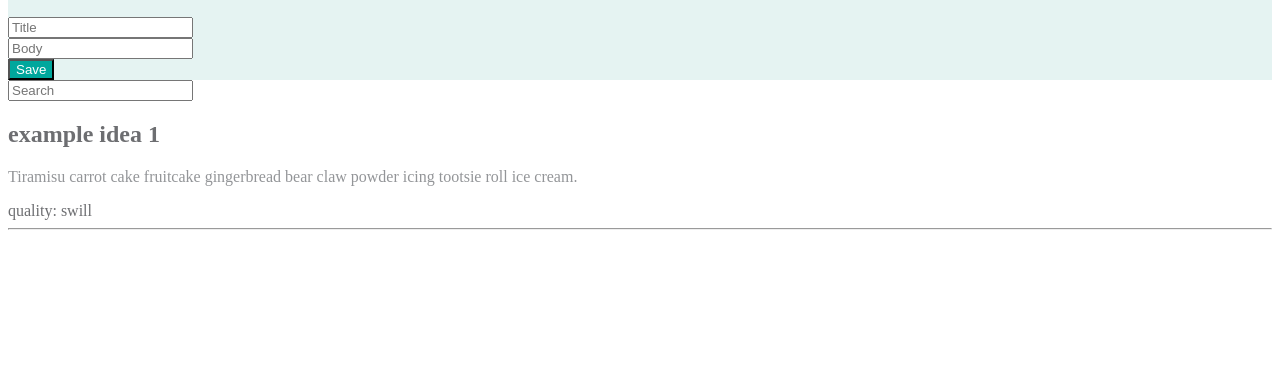
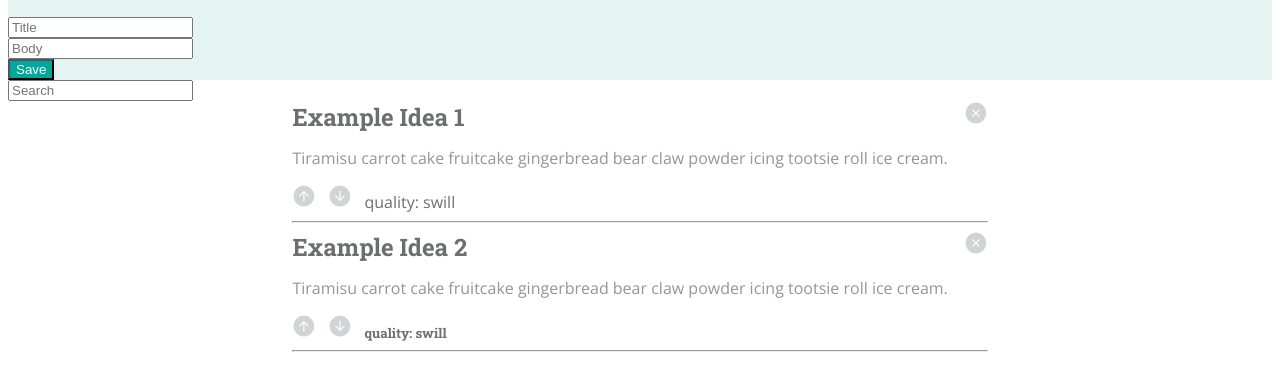
Before and after one commit to rufusasterisk/idea-box, a plain HTML site: page index.html in a window 1280 px wide. Shown: the part 50-440 px from the top of the page. Drawn offline with nearby package versions, Linux system fonts and the light colour scheme.

Commit message:
Add initial idea section css, add images

```diff
--- a/index.html
+++ b/index.html
@@ -22,12 +22,21 @@
       <input id="search-field" class="input-field" type="text" placeholder="Search">
       <div class="">
         <article class="card">
-          <h2>example idea 1</h2>
+          <h2>Example Idea 1</h2>
           <div class="delete-btn"></div>
           <p>Tiramisu carrot cake fruitcake gingerbread bear claw powder icing tootsie roll ice cream.</p>
           <div class="upvote-btn"></div>
           <div class="downvote-btn"></div>
           <span>quality: swill</span>
+          <hr>
+        </article>
+        <article class="card">
+          <h2>Example Idea 2</h2>
+          <div class="delete-btn"></div>
+          <p>Tiramisu carrot cake fruitcake gingerbread bear claw powder icing tootsie roll ice cream.</p>
+          <div class="upvote-btn"></div>
+          <div class="downvote-btn"></div>
+          <h5>quality: swill</h5>
           <hr>
         </article>
       </div>
--- a/master.css
+++ b/master.css
@@ -38,3 +38,66 @@ span {
 hr {
   color: #d1d3d4;
 }
+
+
+
+
+
+
+article {
+  width: 55%;
+  display: block;
+  margin: auto;
+  position: relative;
+}
+
+.idea-section {
+  height: 60vh;
+}
+article div {
+  width: 1.5em;
+  height: 1.5em;
+  border-radius: .72em;
+  display: inline-block;
+}
+article h2 {
+  font-family: "Roboto Slab", sans-serif;
+  display: inline-block;
+  margin: 0;
+}
+article h5 {
+  font-family: "Roboto Slab", sans-serif;
+  display: inline-block;
+  margin: 0;
+  color: #6d6e71
+}
+article span {
+  font-family: "Open Sans", sans-serif;
+}
+article p {
+  font-family: "Open Sans", sans-serif;
+  line-height: 120%;
+}
+.delete-btn {
+  position: absolute;
+  right: 0;
+  background-image: url('assets/delete.svg');
+}
+.delete-btn:hover {
+  background-image: url('assets/delete-hover.svg');
+}
+.upvote-btn {
+  background-image: url('assets/upvote.svg');
+}
+.upvote-btn:hover {
+  background-image: url('assets/upvote-hover.svg');
+}
+.downvote-btn {
+  background-image: url('assets/downvote.svg');
+}
+.downvote-btn:hover {
+  background-image: url('assets/downvote-hover.svg');
+}
+.upvote-btn, .downvote-btn {
+  margin-right: 0.5em;
+}
```
Also changed, not shown: ideabox-01.png (added).
